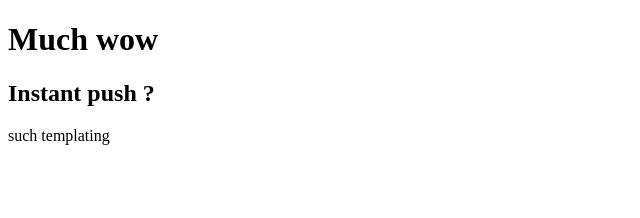
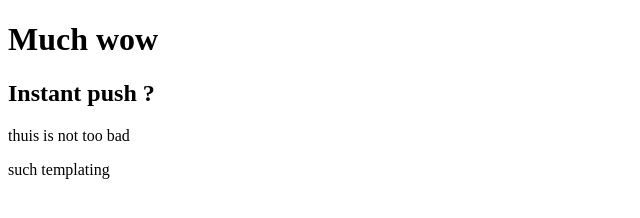
Before and after one commit to alexaapetrei/alexaapetrei.github.io, a plain HTML site: page index.html in a window 1280 px wide. Shown: the whole page, without its empty margins (0-640 px from the left). Drawn offline with Linux system fonts and the light colour scheme.

Commit message:
Update index.html

```diff
--- a/index.html
+++ b/index.html
@@ -6,6 +6,7 @@
 <body>
 <h1>Much wow</h1>
 	<h2> Instant push ?</h2>
+	<p> thuis is not too bad </p>
 <p>such templating</p>
 </body>
 </html>
```
